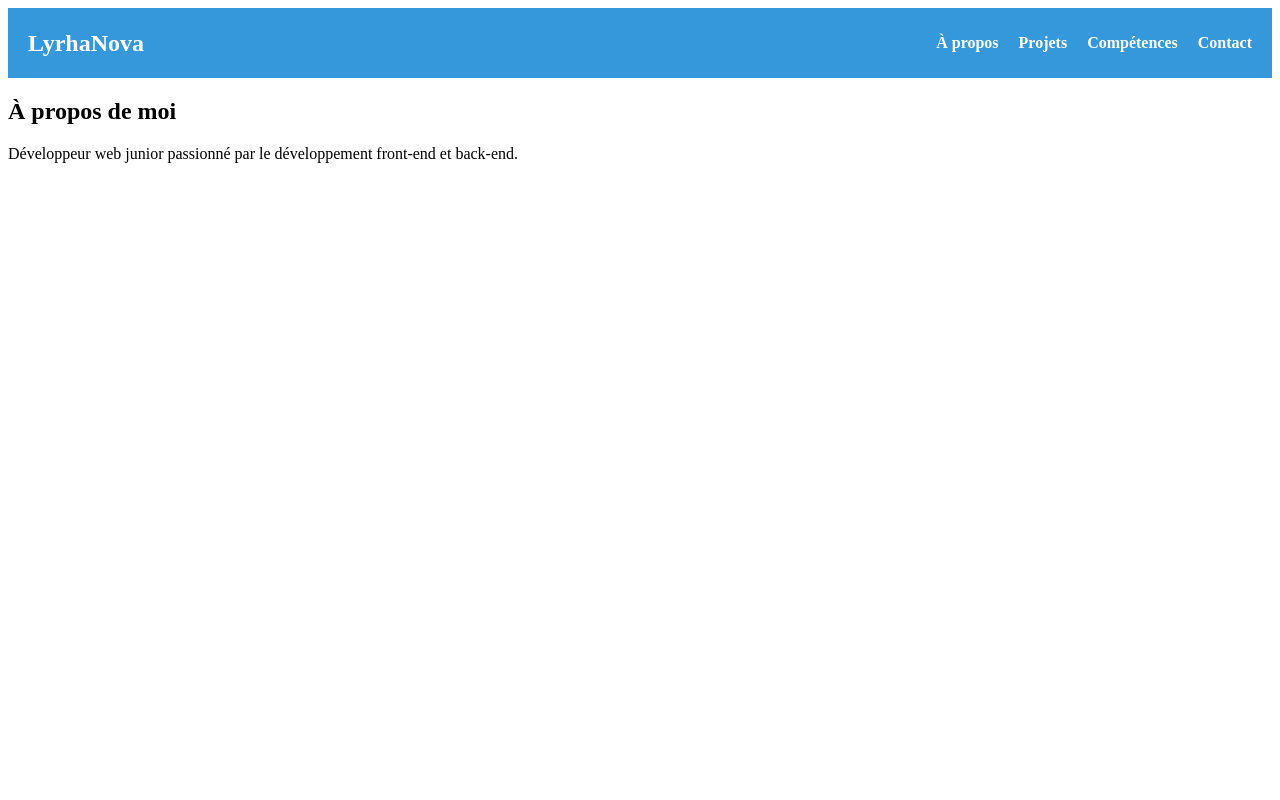
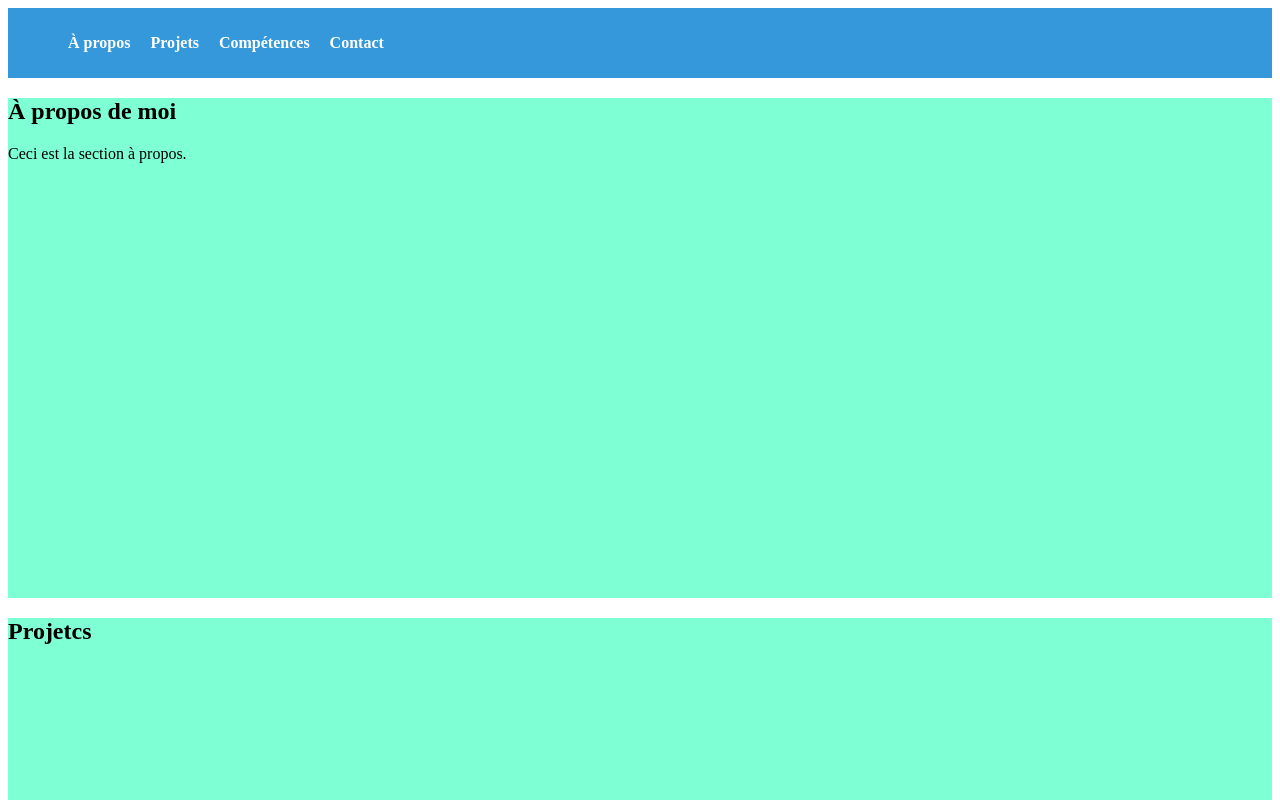
Before and after one commit to LyrhaNova/Portfolio, a Next.js app in the folder frontend/: page / in a window 1280 px wide. Shown: the top 800 px of the page. Built offline with nearby package versions, Linux system fonts and the light colour scheme.

Commit message:
Settings SPA
- Organisation/Strcuture SPA
- Add anchors
- Scroll behavior

```diff
--- a/frontend/src/components/Header.jsx
+++ b/frontend/src/components/Header.jsx
@@ -1,17 +1,15 @@
 import Link from 'next/link';
+import '../styles/header.scss'
 
 export default function Header() {
   return (
     <header>
       <nav>
-        <div className="logo">
-          <h1>LyrhaNova</h1>
-        </div>
         <ul className="nav-links">
-          <li><Link href="/">À propos</Link></li>
-          <li><Link href="/projects">Projets</Link></li>
-          <li><Link href="/skills">Compétences</Link></li>
-          <li><Link href="/contact">Contact</Link></li>
+          <li><Link href="#about">À propos</Link></li>
+          <li><Link href="#projects">Projets</Link></li>
+          <li><Link href="#skills">Compétences</Link></li>
+          <li><Link href="#contact">Contact</Link></li>
         </ul>
       </nav>
     </header>
--- a/frontend/src/pages/index.js
+++ b/frontend/src/pages/index.js
@@ -1,13 +1,17 @@
 import Header from '../components/Header';
+import About from '../sections/About';
+import Projects from '../sections/Projects';
+import Skills from '../sections/Skills';
+import Contact from '../sections/Contact';
 
 export default function Home() {
   return (
-    <>
+    <div>
       <Header />
-      <section>
-        <h1>À propos de moi</h1>
-        <p>Développeur web junior passionné par le développement front-end et back-end.</p>
-      </section>
-    </>
+      <About />
+      <Projects />
+      <Skills />
+      <Contact />
+    </div>
   );
 }
--- /dev/null
+++ b/frontend/src/sections/About.js
@@ -0,0 +1,8 @@
+export default function About() {
+  return (
+    <section id="about">
+      <h1>À propos de moi</h1>
+      <p>Ceci est la section à propos.</p>
+    </section>
+  );
+}
--- /dev/null
+++ b/frontend/src/sections/Contact.js
@@ -0,0 +1,7 @@
+export default function Contact() {
+  return (
+    <section id="contact">
+      <h1>Contact</h1>
+    </section>
+  );
+}
--- /dev/null
+++ b/frontend/src/sections/Projects.js
@@ -0,0 +1,7 @@
+export default function Projects() {
+  return (
+    <section id="projects">
+      <h1>Projetcs</h1>
+    </section>
+  );
+}
--- /dev/null
+++ b/frontend/src/sections/Skills.js
@@ -0,0 +1,7 @@
+export default function Skills() {
+  return (
+    <section id="skills">
+      <h1>Skills</h1>
+    </section>
+  );
+}
--- a/frontend/src/styles/global.scss
+++ b/frontend/src/styles/global.scss
@@ -1,34 +1,9 @@
-header {
-   background-color: #3498db;
-   padding: 10px 20px;
+html {
+  scroll-behavior: smooth;
+}
 
-   nav {
-     display: flex;
-     justify-content: space-between;
-     align-items: center;
 
-     .logo h1 {
-       color: white;
-       margin: 0;
-     }
-
-     .nav-links {
-       list-style-type: none;
-       display: flex;
-       gap: 20px;
-
-       li {
-         a {
-           color: white;
-           text-decoration: none;
-           font-weight: bold;
-           transition: color 0.3s ease;
-
-           &:hover {
-             color: #2980b9;
-           }
-         }
-       }
-     }
-   }
+section {
+  height: 500px;
+  background-color: aquamarine;
  }
--- a/frontend/src/styles/header.scss
+++ b/frontend/src/styles/header.scss
@@ -0,0 +1,34 @@
+header {
+   background-color: #3498db;
+   padding: 10px 20px;
+
+   nav {
+     display: flex;
+     justify-content: space-between;
+     align-items: center;
+
+     .logo h1 {
+       color: white;
+       margin: 0;
+     }
+
+     .nav-links {
+       list-style-type: none;
+       display: flex;
+       gap: 20px;
+
+       li {
+         a {
+           color: white;
+           text-decoration: none;
+           font-weight: bold;
+           transition: color 0.3s ease;
+
+           &:hover {
+             color: #2980b9;
+           }
+         }
+       }
+     }
+   }
+ }
```
Also changed, not shown: frontend/src/pages/About.js (deleted, +0 -8 lines), frontend/src/pages/Contact.js (deleted, +0 -7 lines), frontend/src/pages/Projects.js (deleted, +0 -7 lines), frontend/src/pages/Skills.js (deleted, +0 -7 lines).
